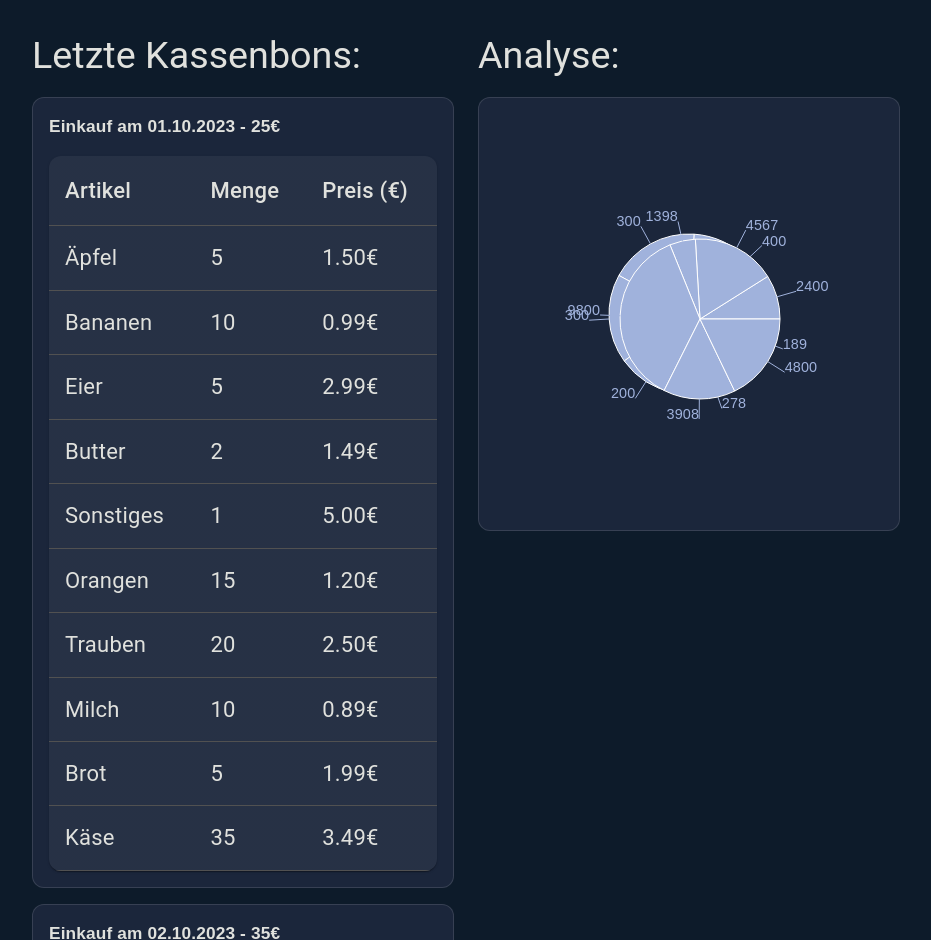
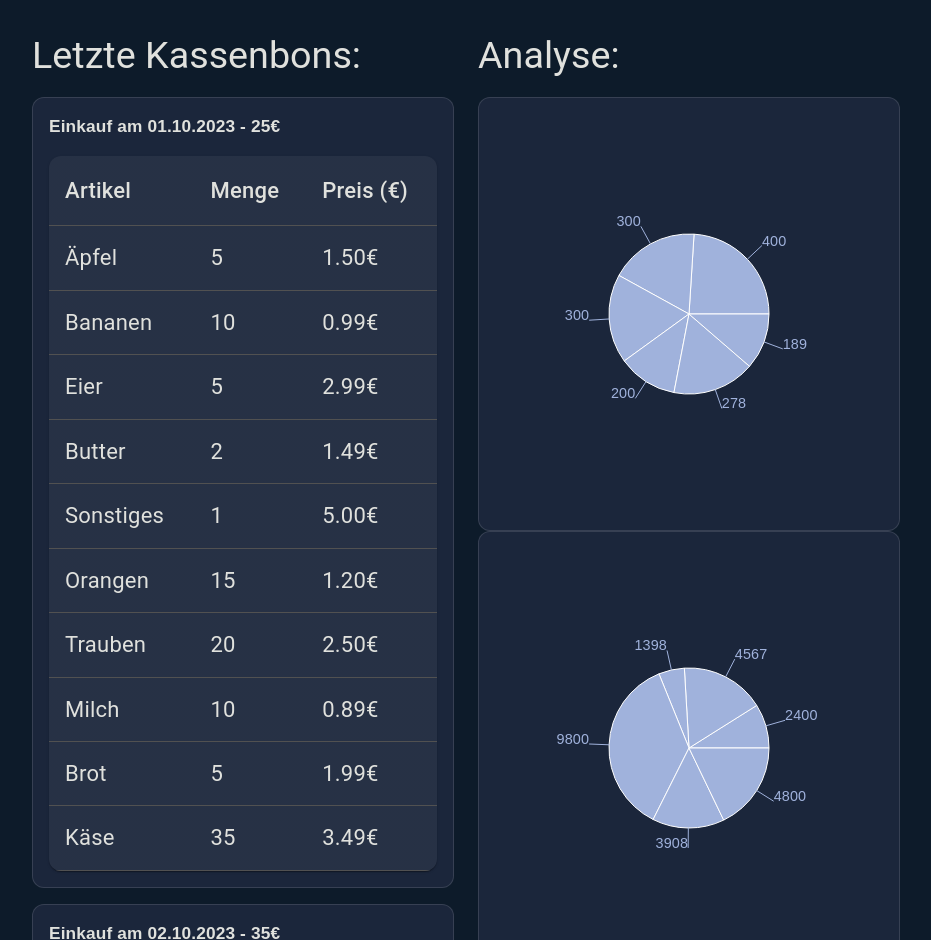
Before and after one commit to max-homeassistant2009/frontend, a React (Vite) app: page / in a window 1280 px wide. Shown: the part 332-1272 px from the top of the page, without its empty margins (174-1105 px from the left). Built offline with nearby package versions, Linux system fonts and the light colour scheme.

Commit message:
Diagramme

```diff
--- a/src/App.tsx
+++ b/src/App.tsx
@@ -96,7 +96,10 @@ function App() {
             Analyse:
           </Typography>
           <Card variant="outlined" sx={{ p: 2 }}>
-            <Analytics data01={data01} data02={data02} />
+            <Analytics data01={data01} />
+          </Card>
+          <Card variant="outlined" sx={{ p: 2 }}>
+            <Analytics data01={data02} />
           </Card>
         </div>
       </div>
--- a/src/components/Analytics.jsx
+++ b/src/components/Analytics.jsx
@@ -18,7 +18,7 @@ const data02 = [
   { name: "Group F", value: 4800 },
 ];
 
-export default function Analytics({ data01, data02 }) {
+export default function Analytics({ data01 }) {
   return (
     <ResponsiveContainer width="100%" height={400}>
       <PieChart width={400} height={400}>
@@ -32,15 +32,7 @@ export default function Analytics({ data01, data02 }) {
           fill="#a0b2dcff"
           label
         />
-        <Pie
-          dataKey="value"
-          data={data02}
-          cx={200}
-          cy={200}
-          outerRadius={80}
-          fill="#a0b2dcff"
-          label
-        />
+
         <Tooltip />
       </PieChart>
     </ResponsiveContainer>
```
